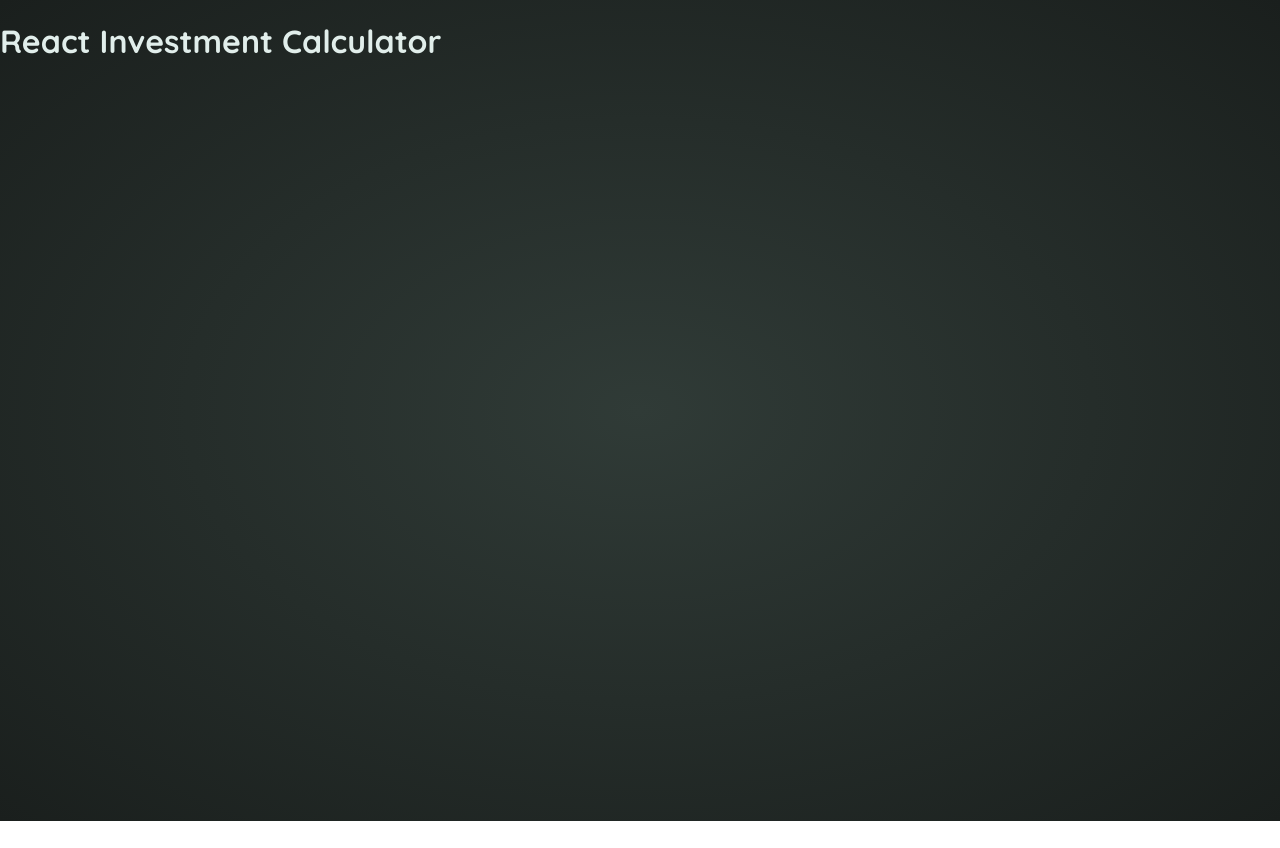
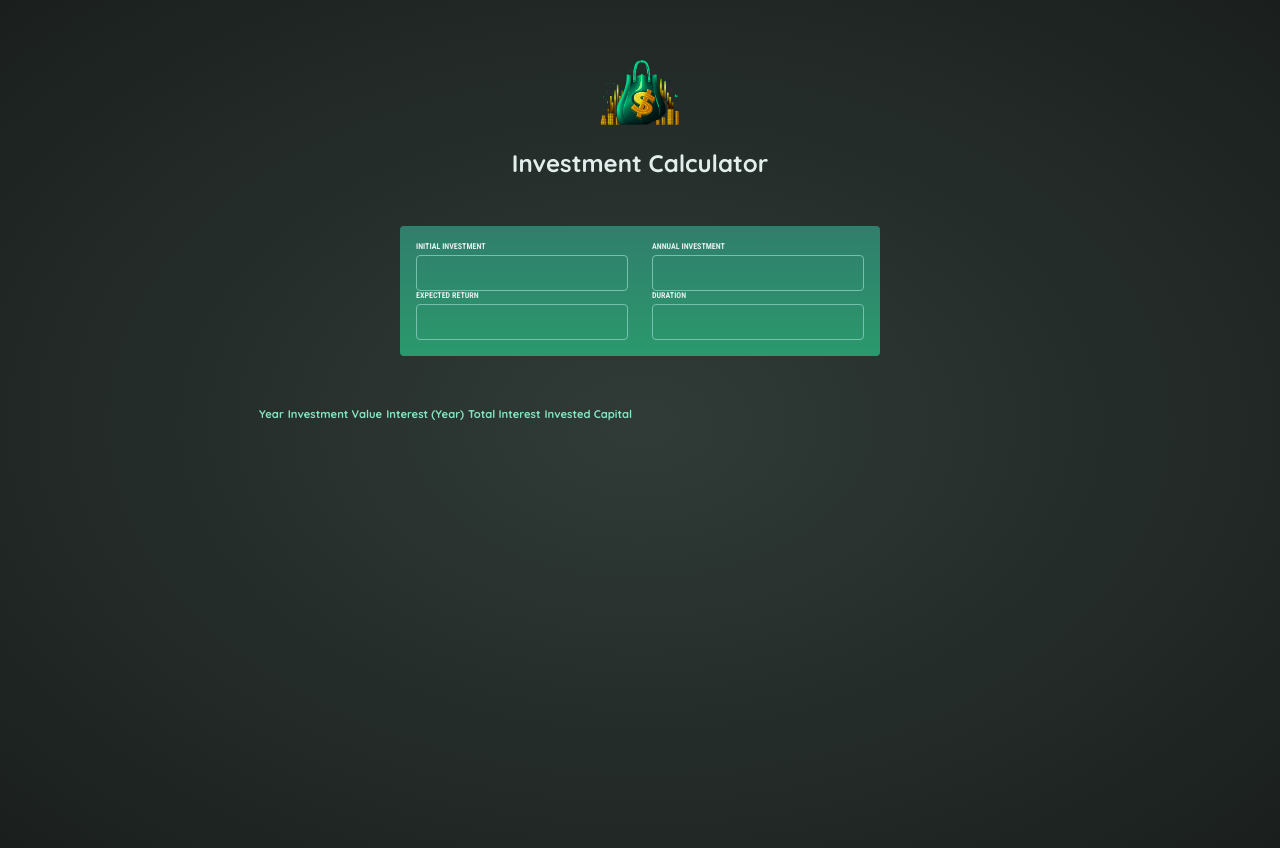
Before and after one commit to aldo-leka/investment-calculator, a React (Vite) app: page / in a window 1280 px wide. Before the commit the page ends 821 px from the top, so only its background shows below. Built offline with nearby package versions, Linux system fonts and the light colour scheme.

Commit message:
Lecture 97 - Add initial elements

```diff
--- a/src/App.jsx
+++ b/src/App.jsx
@@ -1,7 +1,49 @@
+import logo from './assets/investment-calculator-logo.png';
+
 function App() {
-  return (
-    <h1>React Investment Calculator</h1>
-  )
+    return (
+        <>
+            <header id="header">
+                <img src={logo} alt="logo"/>
+                <h1>Investment Calculator</h1>
+            </header>
+            <div id="user-input">
+                <div className="input-group">
+                    <div>
+                        <label>INITIAL INVESTMENT</label>
+                        <input type="number"/>
+                    </div>
+                    <div>
+                        <label>ANNUAL INVESTMENT</label>
+                        <input type="number"/>
+                    </div>
+                </div>
+                <div className="input-group">
+                    <div>
+                        <label>EXPECTED RETURN</label>
+                        <input type="number"/>
+                    </div>
+                    <div>
+                        <label>DURATION</label>
+                        <input type="number"/>
+                    </div>
+                </div>
+            </div>
+            <div id="result">
+                <table>
+                    <thead>
+                    <tr>
+                        <th>Year</th>
+                        <th>Investment Value</th>
+                        <th>Interest (Year)</th>
+                        <th>Total Interest</th>
+                        <th>Invested Capital</th>
+                    </tr>
+                    </thead>
+                </table>
+            </div>
+        </>
+    );
 }
 
 export default App
```
